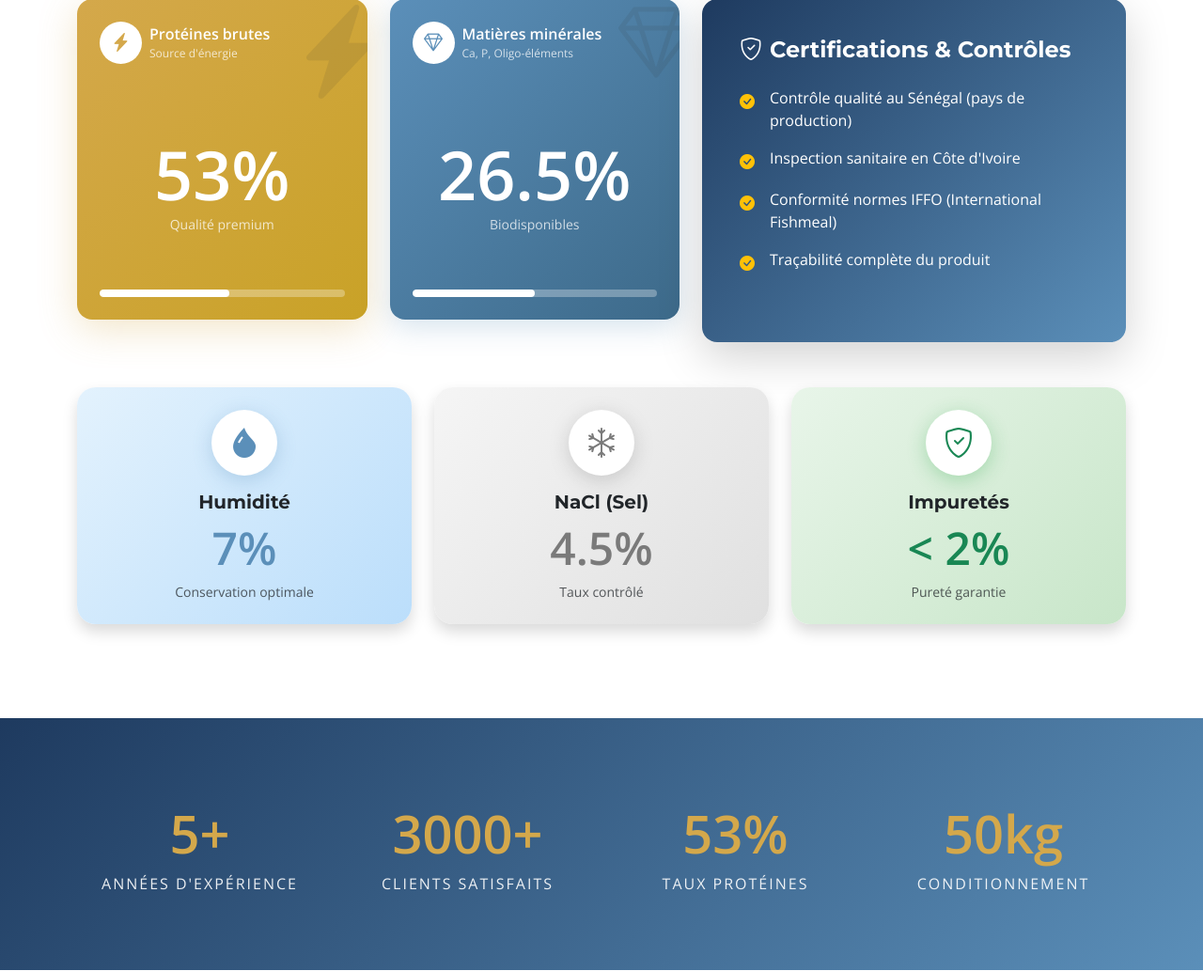
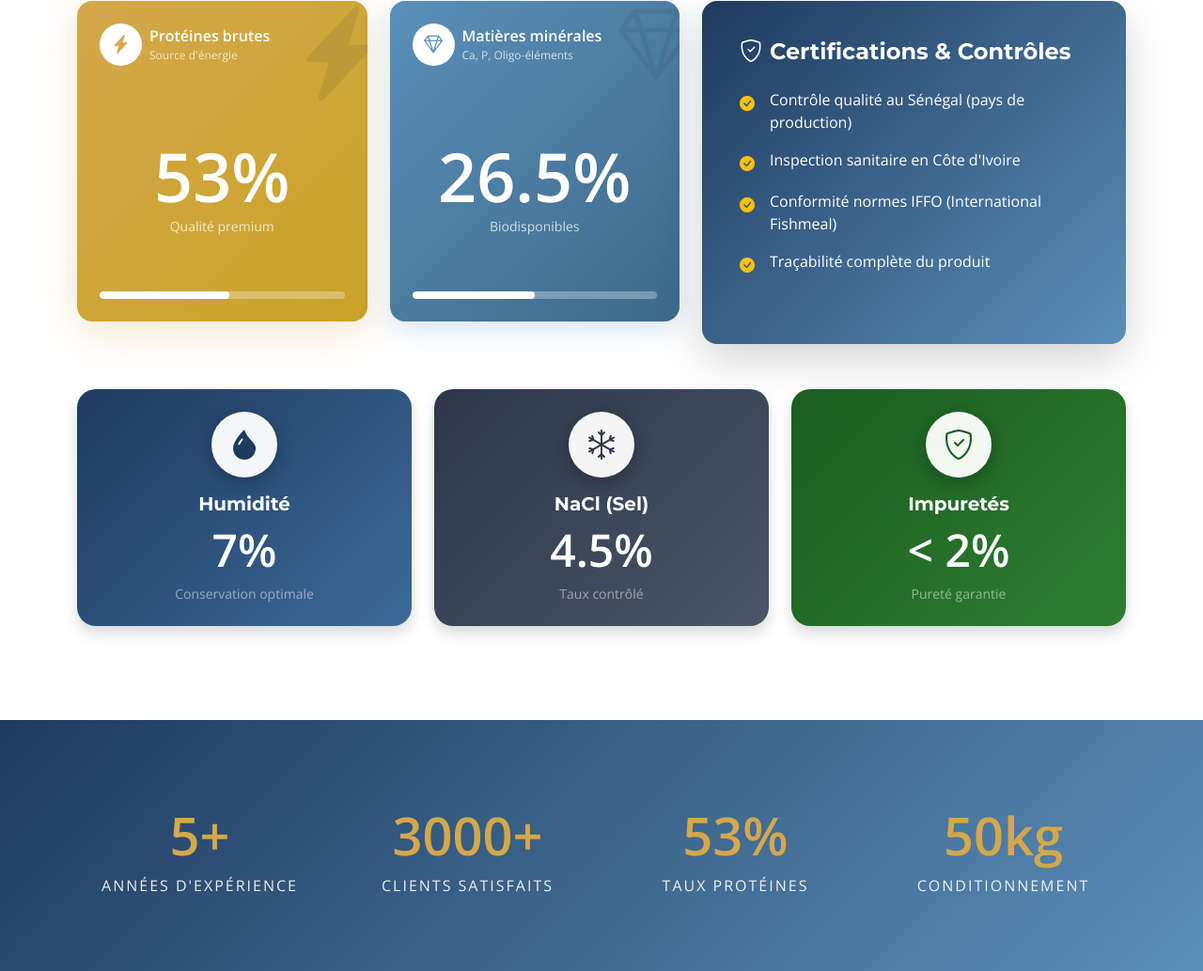
Before and after one commit to zrobla/serviac-waas, a Django app: template website/templates/website/home.html in a window 1280 px wide. Shown: the part 2701-3734 px from the top of the page at 94% size. Run offline with Django 5.2, Linux system fonts and the light colour scheme; the template is opened without the code that fills it, so the values that code supplies are empty.

Commit message:
style: Enhance card colors with darker gradients
- Stronger shadow and hover effects on card-premium
- Dark gradient backgrounds for icon circles (blue/gold)
- White icons on dark backgrounds for better contrast
- Composition cards with rich dark backgrounds
- Contact page cards with vibrant gradients
- Added scale effect on hover for icon circles

Co-authored-by: Copilot <223556219+Copilot@users.noreply.github.com>

```diff
--- a/templates/base_website.html
+++ b/templates/base_website.html
@@ -360,16 +360,41 @@
             border: none;
             border-radius: 20px;
             overflow: hidden;
-            transition: all 0.4s ease;
-            box-shadow: 0 10px 40px rgba(0,0,0,0.08);
+            transition: all 0.4s cubic-bezier(0.25, 0.46, 0.45, 0.94);
+            box-shadow: 0 8px 32px rgba(30, 58, 95, 0.18), 0 4px 16px rgba(0,0,0,0.12);
+            background: #ffffff;
+            border: 1px solid rgba(91, 143, 185, 0.1);
         }
         .card-premium:hover {
-            transform: translateY(-10px);
-            box-shadow: 0 20px 60px rgba(0,0,0,0.15);
+            transform: translateY(-12px) scale(1.02);
+            box-shadow: 0 24px 64px rgba(30, 58, 95, 0.25), 0 12px 32px rgba(0,0,0,0.18);
+            border-color: rgba(212, 168, 75, 0.3);
         }
         .card-premium .card-img-top {
             height: 220px;
             object-fit: cover;
+        }
+
+        /* Card icon circles - darker backgrounds */
+        .card-premium .rounded-circle {
+            transition: all 0.3s ease;
+        }
+        .card-premium:hover .rounded-circle {
+            transform: scale(1.1);
+        }
+
+        /* Card variants with stronger colors */
+        .card-blue-gradient {
+            background: linear-gradient(135deg, #1e3a5f 0%, #2c5282 100%) !important;
+            color: white;
+        }
+        .card-gold-gradient {
+            background: linear-gradient(135deg, #b8860b 0%, #d4a84b 100%) !important;
+            color: white;
+        }
+        .card-dark-gradient {
+            background: linear-gradient(135deg, #1a1a2e 0%, #2d3748 100%) !important;
+            color: white;
         }
 
         /* Stats Section */
--- a/website/templates/website/home.html
+++ b/website/templates/website/home.html
@@ -92,44 +92,44 @@
             <div class="col-lg-3 col-md-6" data-aos="fade-up" data-aos-delay="100">
                 <div class="card card-premium h-100 text-center p-4">
                     <div class="mb-4">
-                        <div class="bg-light rounded-circle d-inline-flex p-4">
-                            <i class="bi bi-building fs-1" style="color: var(--serviac-blue);"></i>
+                        <div class="rounded-circle d-inline-flex p-4" style="background: linear-gradient(135deg, #1e3a5f, #2c5282);">
+                            <i class="bi bi-building fs-1 text-white"></i>
                         </div>
                     </div>
-                    <h5>Fabricants d'Aliments</h5>
+                    <h5 class="fw-bold">Fabricants d'Aliments</h5>
                     <p class="text-muted small">Provendiers et usines de fabrication d'aliments composés pour animaux</p>
                 </div>
             </div>
             <div class="col-lg-3 col-md-6" data-aos="fade-up" data-aos-delay="200">
                 <div class="card card-premium h-100 text-center p-4">
                     <div class="mb-4">
-                        <div class="bg-light rounded-circle d-inline-flex p-4">
-                            <i class="bi bi-egg-fried fs-1" style="color: var(--serviac-gold);"></i>
+                        <div class="rounded-circle d-inline-flex p-4" style="background: linear-gradient(135deg, #b8860b, #d4a84b);">
+                            <i class="bi bi-egg-fried fs-1 text-white"></i>
                         </div>
                     </div>
-                    <h5>Éleveurs Avicoles</h5>
+                    <h5 class="fw-bold">Éleveurs Avicoles</h5>
                     <p class="text-muted small">Poulets de chair, pondeuses, pintades et autres volailles</p>
                 </div>
             </div>
             <div class="col-lg-3 col-md-6" data-aos="fade-up" data-aos-delay="300">
                 <div class="card card-premium h-100 text-center p-4">
                     <div class="mb-4">
-                        <div class="bg-light rounded-circle d-inline-flex p-4">
-                            <i class="bi bi-droplet fs-1" style="color: var(--serviac-blue);"></i>
+                        <div class="rounded-circle d-inline-flex p-4" style="background: linear-gradient(135deg, #1e3a5f, #2c5282);">
+                            <i class="bi bi-droplet fs-1 text-white"></i>
                         </div>
                     </div>
-                    <h5>Aquaculteurs</h5>
+                    <h5 class="fw-bold">Aquaculteurs</h5>
                     <p class="text-muted small">Fermes piscicoles, élevages de tilapia, silures et autres poissons</p>
                 </div>
             </div>
             <div class="col-lg-3 col-md-6" data-aos="fade-up" data-aos-delay="400">
                 <div class="card card-premium h-100 text-center p-4">
                     <div class="mb-4">
-                        <div class="bg-light rounded-circle d-inline-flex p-4">
-                            <i class="bi bi-heart-pulse fs-1" style="color: var(--serviac-gold);"></i>
+                        <div class="rounded-circle d-inline-flex p-4" style="background: linear-gradient(135deg, #b8860b, #d4a84b);">
+                            <i class="bi bi-heart-pulse fs-1 text-white"></i>
                         </div>
                     </div>
-                    <h5>Vétérinaires & Techniciens</h5>
+                    <h5 class="fw-bold">Vétérinaires & Techniciens</h5>
                     <p class="text-muted small">Professionnels de la santé animale et nutrition</p>
                 </div>
             </div>
@@ -291,36 +291,36 @@
         <!-- Secondary composition elements -->
         <div class="row g-4 mt-4">
             <div class="col-md-4" data-aos="fade-up" data-aos-delay="100">
-                <div class="card card-premium h-100 text-center p-4 border-0 shadow" style="background: linear-gradient(135deg, #e3f2fd, #bbdefb);">
+                <div class="card card-premium h-100 text-center p-4 border-0 shadow" style="background: linear-gradient(135deg, #1e3a5f, #3d6a99);">
                     <div class="rounded-circle mx-auto mb-3 d-flex align-items-center justify-content-center"
-                         style="width: 70px; height: 70px; background: white; box-shadow: 0 5px 20px rgba(91, 143, 185, 0.3);">
-                        <i class="bi bi-droplet-fill fs-2" style="color: var(--serviac-blue);"></i>
+                         style="width: 70px; height: 70px; background: rgba(255,255,255,0.95); box-shadow: 0 5px 20px rgba(0, 0, 0, 0.3);">
+                        <i class="bi bi-droplet-fill fs-2" style="color: #1e3a5f;"></i>
                     </div>
-                    <h5 class="mb-2">Humidité</h5>
-                    <span class="display-5 fw-bold" style="color: var(--serviac-blue);">7%</span>
-                    <small class="text-muted mt-2 d-block">Conservation optimale</small>
+                    <h5 class="mb-2 text-white">Humidité</h5>
+                    <span class="display-5 fw-bold text-white">7%</span>
+                    <small class="text-white-50 mt-2 d-block">Conservation optimale</small>
                 </div>
             </div>
             <div class="col-md-4" data-aos="fade-up" data-aos-delay="200">
-                <div class="card card-premium h-100 text-center p-4 border-0 shadow" style="background: linear-gradient(135deg, #f5f5f5, #e0e0e0);">
+                <div class="card card-premium h-100 text-center p-4 border-0 shadow" style="background: linear-gradient(135deg, #2d3748, #4a5568);">
                     <div class="rounded-circle mx-auto mb-3 d-flex align-items-center justify-content-center"
-                         style="width: 70px; height: 70px; background: white; box-shadow: 0 5px 20px rgba(122, 122, 122, 0.3);">
-                        <i class="bi bi-snow fs-2" style="color: var(--serviac-gray);"></i>
+                         style="width: 70px; height: 70px; background: rgba(255,255,255,0.95); box-shadow: 0 5px 20px rgba(0, 0, 0, 0.3);">
+                        <i class="bi bi-snow fs-2" style="color: #2d3748;"></i>
                     </div>
-                    <h5 class="mb-2">NaCl (Sel)</h5>
-                    <span class="display-5 fw-bold" style="color: var(--serviac-gray);">4.5%</span>
-                    <small class="text-muted mt-2 d-block">Taux contrôlé</small>
+                    <h5 class="mb-2 text-white">NaCl (Sel)</h5>
+                    <span class="display-5 fw-bold text-white">4.5%</span>
+                    <small class="text-white-50 mt-2 d-block">Taux contrôlé</small>
                 </div>
             </div>
             <div class="col-md-4" data-aos="fade-up" data-aos-delay="300">
-                <div class="card card-premium h-100 text-center p-4 border-0 shadow" style="background: linear-gradient(135deg, #e8f5e9, #c8e6c9);">
+                <div class="card card-premium h-100 text-center p-4 border-0 shadow" style="background: linear-gradient(135deg, #1b5e20, #2e7d32);">
                     <div class="rounded-circle mx-auto mb-3 d-flex align-items-center justify-content-center"
-                         style="width: 70px; height: 70px; background: white; box-shadow: 0 5px 20px rgba(40, 167, 69, 0.3);">
-                        <i class="bi bi-shield-check fs-2 text-success"></i>
+                         style="width: 70px; height: 70px; background: rgba(255,255,255,0.95); box-shadow: 0 5px 20px rgba(0, 0, 0, 0.3);">
+                        <i class="bi bi-shield-check fs-2" style="color: #1b5e20;"></i>
                     </div>
-                    <h5 class="mb-2">Impuretés</h5>
-                    <span class="display-5 fw-bold text-success">&lt; 2%</span>
-                    <small class="text-muted mt-2 d-block">Pureté garantie</small>
+                    <h5 class="mb-2 text-white">Impuretés</h5>
+                    <span class="display-5 fw-bold text-white">&lt; 2%</span>
+                    <small class="text-white-50 mt-2 d-block">Pureté garantie</small>
                 </div>
             </div>
         </div>
```
Also changed, not shown: website/templates/website/about.html (+12 -12 lines), website/templates/website/contact.html (+12 -12 lines).
